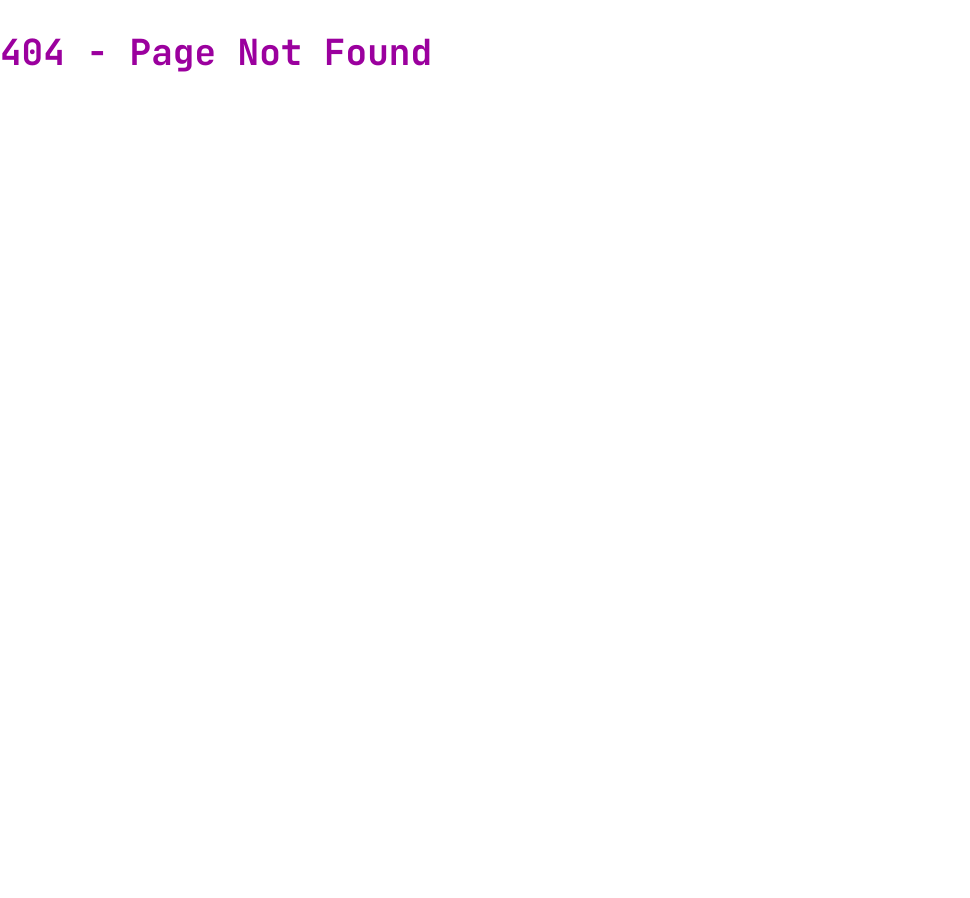
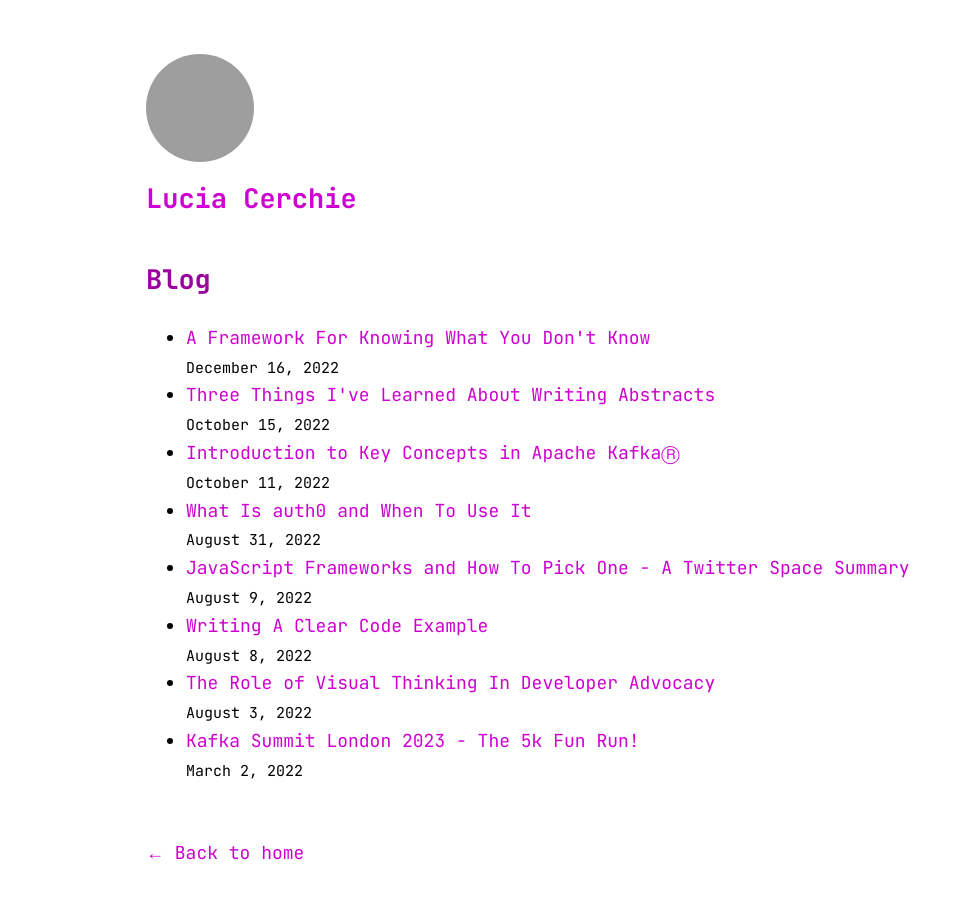
Before and after one commit to Cerchie/my-site-and-blog, a Next.js app: page /blog in a window 1280 px wide. Before the commit this address had no page. Shown: the top 898 px of the page, without its empty margins (0-970 px from the left). Before the commit the page ends 800 px from the top, so only its background shows below. Built offline with nearby package versions, Linux system fonts and the light colour scheme; grey boxes are pictures that could not be loaded.

Commit message:
update blog route

```diff
--- a/pages/bloghome.js
+++ b/pages/blog.js
@@ -16,9 +16,9 @@ export async function getStaticProps() {
 }
 
 
-export default function BlogHome({ allPostsData }) {
+export default function Blog({ allPostsData }) {
   return (
-    <Layout bloghome>
+    <Layout blog>
 <Head>
 <title>Blog Posts</title>
 <link rel="icon" href="/ctrl.png" />
--- a/pages/index.js
+++ b/pages/index.js
@@ -29,7 +29,7 @@ export default function Home({ allPostsData }) {
       </section>
 <h1>Developer. Teacher. Tinkerer.</h1>
       <section className={`${utilStyles.headingMd} ${utilStyles.padding1px}`}>
-      <h2 className={utilStyles.headingLg}>Latest from the <Link href="/bloghome">Blog</Link></h2>
+      <h2 className={utilStyles.headingLg}>Latest from the <Link href="/blog">Blog</Link></h2>
         <ul className={utilStyles.list}>
           {allPostsData.slice(0, 3).map(({ id, date, title }) => (
    <li className={utilStyles.listItem} key={id}>
--- a/pages/talkhome.js
+++ b/pages/talkhome.js
@@ -16,9 +16,9 @@ export async function getStaticProps() {
 }
 
 
-export default function BlogHome({ allPostsData }) {
+export default function Blog({ allPostsData }) {
   return (
-    <Layout bloghome>
+    <Layout blog>
 <Head>
 <title>Blog Posts</title>
 <link rel="icon" href="/ctrl.png" />
```
